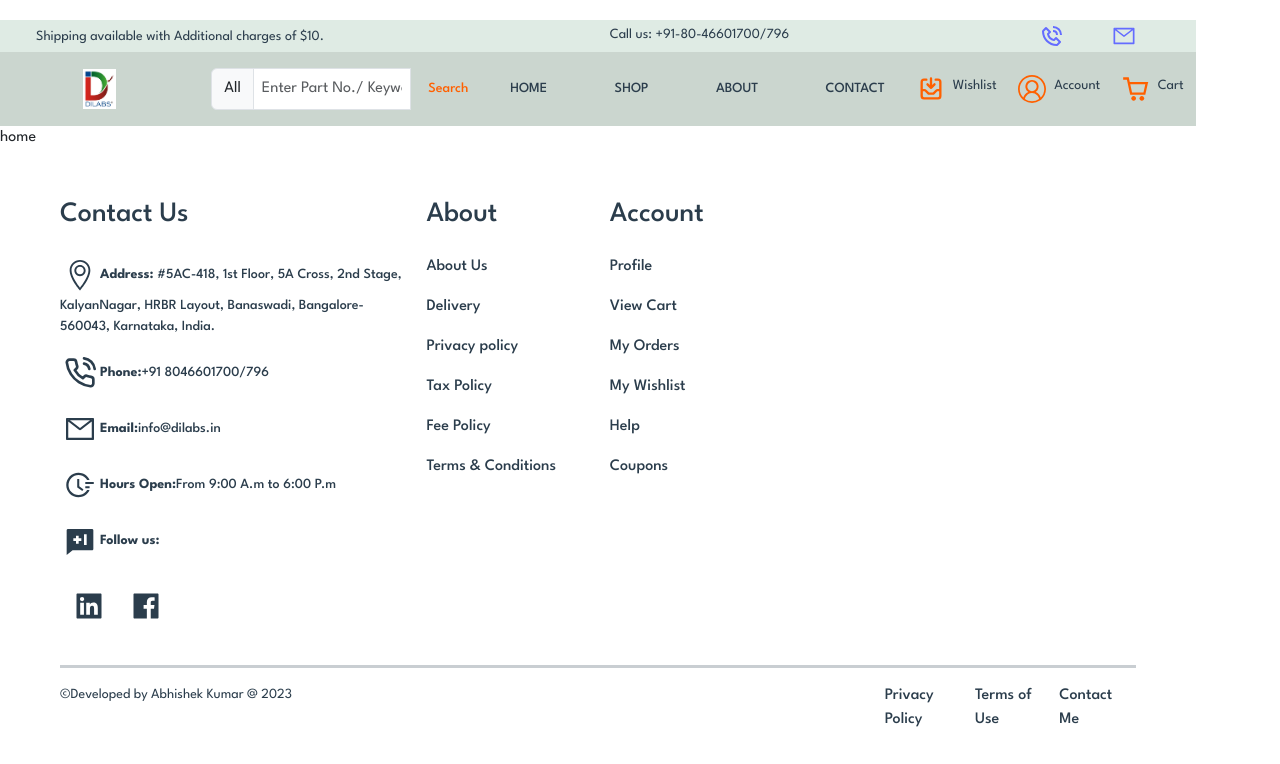
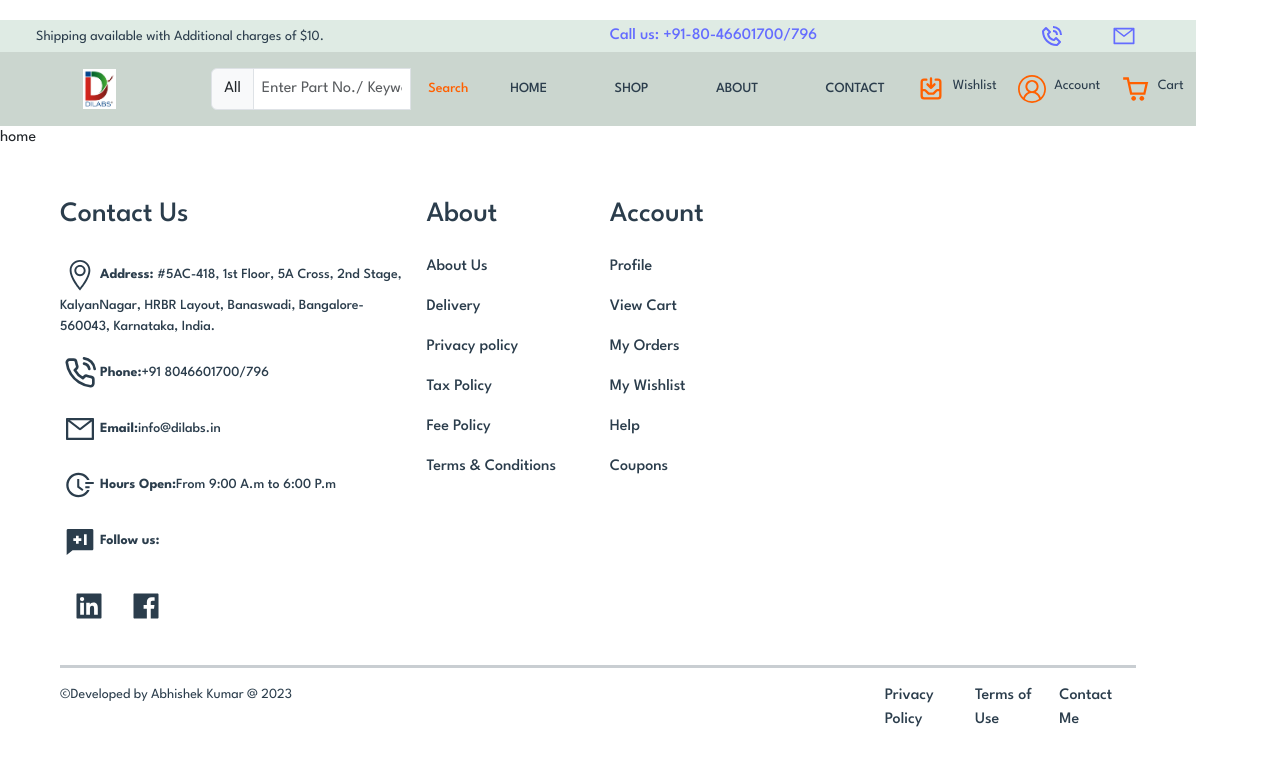
Before and after one commit to DILABS-WEB/Dilabs_Product, a React (Vite) app: page / in a window 1280 px wide. Shown: the top 764 px of the page. Built offline with nearby package versions, Linux system fonts and the light colour scheme.

Commit message:
updated cell

```diff
--- a/src/components/header.jsx
+++ b/src/components/header.jsx
@@ -23,7 +23,7 @@ const header = () => {
     </div>
     <div className="col-6 d-flex justify-content-between " >
     <div >
-    <a  className=" " href="tel:+91 8046601700/796"><p>Call us: +91-80-46601700/796</p>  </a>
+    <a  className=" " href="tel:+91 8046601700/796">Call us: +91-80-46601700/796  </a>
     </div>
     <div  >
 
```
